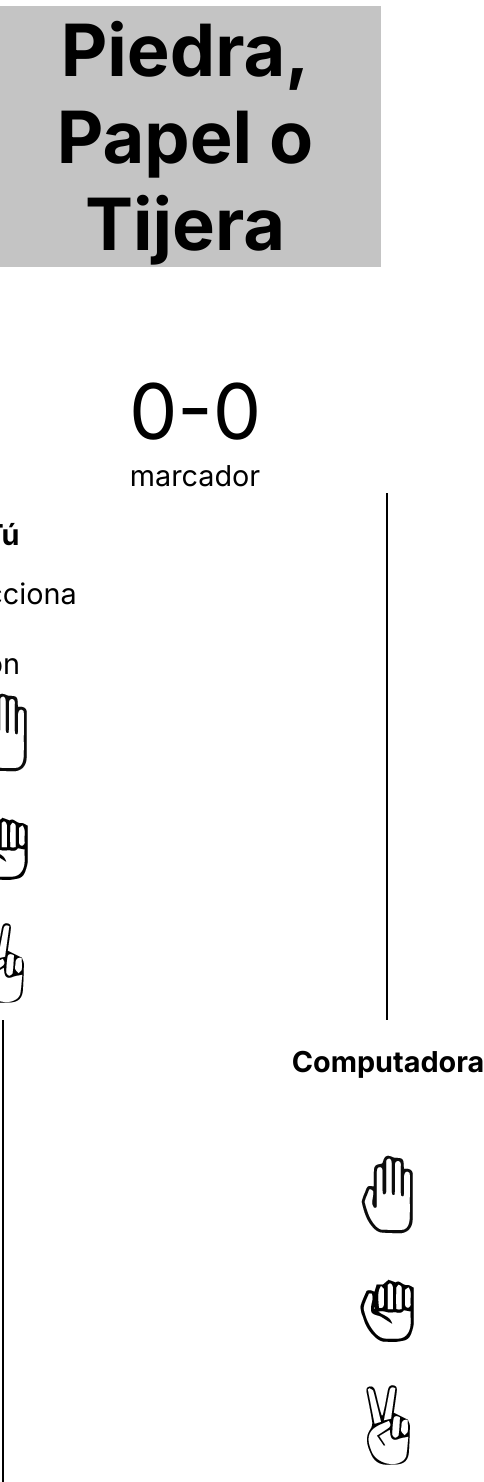
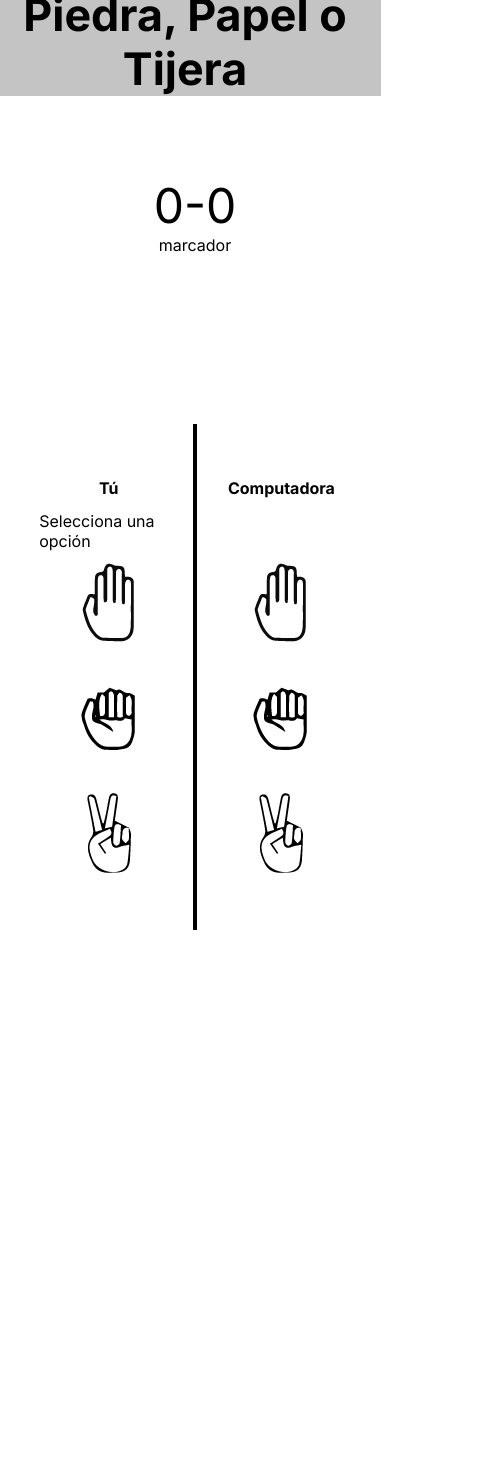
Before and after one commit to kevcesca/PiedraPapelTijeras, a Next.js app: page / in a window 390 px wide. Shown: the whole page, 484 px wide, since content can reach past the window. After the commit the page ends 1107 px from the top, so only its background shows below. Built offline with nearby package versions, Linux system fonts and the light colour scheme.

Commit message:
Se hizo responsive el juego

```diff
--- a/src/app/components/Modal/Modal.module.css
+++ b/src/app/components/Modal/Modal.module.css
@@ -11,12 +11,12 @@
 
 .modalContent {
     background-color: transparent;
-    padding: 2%;
+    padding: 5%;
     border-radius: 20px;
     position: relative;
     display: flex;
     flex-wrap: wrap;
-    justify-content: center;
+    justify-content: space-between;
     align-items: center;
 }
 
@@ -39,4 +39,9 @@
         align-items: center;
         translate: 0px 50px;
     }
+
+    .modalOverlay {
+        top: 10rem;
+    }
+
 }
--- a/src/app/page.js
+++ b/src/app/page.js
@@ -51,7 +51,7 @@ export default function Home() {
 
   return (
     <main className={styles.centroColumna}>
-      <h1>Piedra, Papel o Tijera</h1>
+      <h1 className={styles.titulo}>Piedra, Papel o Tijera</h1>
 
       {/* ***Aqui va el puntaje*** */}
       <div className={styles.centroColumna}>
@@ -73,18 +73,21 @@ export default function Home() {
             <button onClick={() => empezarJuego('papel')} className={styles.imagenes}>
               <Image
                 src={papel}
+                alt="Papel"
                 priority
               />
             </button>
             <button onClick={() => empezarJuego('piedra')} className={styles.imagenes}>
               <Image
                 src={piedra}
+                alt="Piedra"
                 priority
               />
             </button>
             <button onClick={() => empezarJuego('tijeras')} className={styles.imagenes}>
               <Image
                 src={tijeras}
+                alt="Tijeras"
                 priority
               />
             </button>
@@ -100,18 +103,21 @@ export default function Home() {
             <button className={styles.imagenes}>
               <Image
                 src={papel}
+                alt="Papel"
                 priority
               />
             </button>
             <button className={styles.imagenes}>
               <Image
                 src={piedra}
+                alt="Piedra"
                 priority
               />
             </button>
             <button className={styles.imagenes}>
               <Image
                 src={tijeras}
+                alt="Tijeras"
                 priority
               />
             </button>
@@ -127,16 +133,16 @@ export default function Home() {
             <div className={styles.contenedorModal}>
               {/* Eleccion del jugador humano */}
               <div className={styles.centroColumna}>
-                {eleccionJugador === 'piedra' && <Image src={piedra} className={styles.imagenesModal} priority />}
-                {eleccionJugador === 'papel' && <Image src={papel} className={styles.imagenesModal} priority />}
-                {eleccionJugador === 'tijeras' && <Image src={tijeras} className={styles.imagenesModal} priority />}
+                {eleccionJugador === 'piedra' && <Image src={piedra} className={styles.imagenesModal} alt={eleccionJugador} priority />}
+                {eleccionJugador === 'papel' && <Image src={papel} className={styles.imagenesModal} alt={eleccionJugador} priority />}
+                {eleccionJugador === 'tijeras' && <Image src={tijeras} className={styles.imagenesModal} alt={eleccionJugador} priority />}
                 <p className={styles.texto}>{eleccionJugador}</p>
               </div>
               {/* Eleccion del jugador maquina */}
               <div className={styles.centroColumna}>
-                {eleccionBot === 'piedra' && <Image src={piedra} className={styles.imagenesModal} priority />}
-                {eleccionBot === 'papel' && <Image src={papel} className={styles.imagenesModal} priority />}
-                {eleccionBot === 'tijeras' && <Image src={tijeras} className={styles.imagenesModal} priority />}
+                {eleccionBot === 'piedra' && <Image src={piedra} className={styles.imagenesModal} alt={eleccionBot} priority />}
+                {eleccionBot === 'papel' && <Image src={papel} className={styles.imagenesModal} alt={eleccionBot}  priority />}
+                {eleccionBot === 'tijeras' && <Image src={tijeras} className={styles.imagenesModal} alt={eleccionBot}  priority />}
                 <p className={styles.texto}>{eleccionBot}</p>
               </div>
             </div>
--- a/src/app/page.module.css
+++ b/src/app/page.module.css
@@ -26,6 +26,7 @@
   border-right: 2px;
   border-color: black;
   border-style: solid;
+  height: 90vh;
 }
 
 .derecho{
@@ -38,6 +39,7 @@
   border-left: 2px;
   border-color: black;
   border-style: solid;
+  height: 90vh;
 }
 
 .imagenes{
@@ -61,10 +63,12 @@
 
 .contenedorModal{
   display: flex;
-  justify-content: space-around;
+  justify-content: space-evenly;
   align-items: center;
   flex-direction: row;
   flex-wrap: nowrap;
+  width: 80vw;
+  height: 90vh;
 }
 
 .imagenesModal{
@@ -73,3 +77,75 @@
   margin-left: 1rem;
   margin-right: 1rem;
 }
+
+
+/* Media queries */
+
+/* Estilos para tabletas y dispositivos con una resolución de pantalla más pequeña */
+@media screen and (max-width: 1400px) {
+  .derecho{
+    padding-left: 4%;
+  }
+
+  .izquierdo{
+    padding-right: 4%;
+  }
+
+  .contenedorModal{
+    justify-content: space-evenly;
+    width: 90vw;
+    height: 90vh;
+    background-color: white;
+  }
+
+  .imagenesModal{
+    width: 100%;
+  }
+
+  .resultados{
+    padding: 40vh;
+    padding-left: 50vw;
+    padding-right: 50vw;
+  }
+
+}
+
+/* Estilos para dispositivos móviles y pantallas pequeñas */
+@media screen and (max-width: 768px) {
+  .titulo{
+    font-size: 2.8rem;
+  }
+
+  .marcador{
+    font-size: 3rem;
+  }
+
+  .texto{
+    font-size: 1rem;
+  }
+
+  .izquierdo{
+    height: 60vh;
+  }
+
+  .derecho{
+    height: 60vh;
+  }
+
+  .resultados{
+    padding-top: 40vh;
+    padding-bottom: 40vh;
+  }
+}
+
+/* Estilos para dispositivos móviles aún más pequeños, como smartphones en modo retrato */
+@media screen and (max-width: 480px) {
+  .resultados{
+    padding-top: 34vh;
+    padding-bottom: 34vh;
+  }
+
+  .contenedorModal{
+    height: 80vh;
+  }
+}
```
